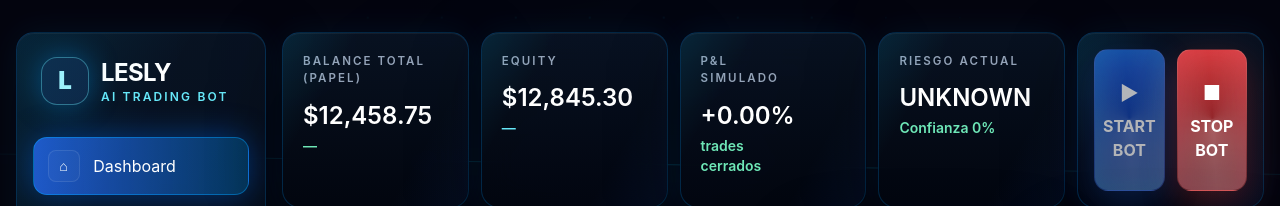
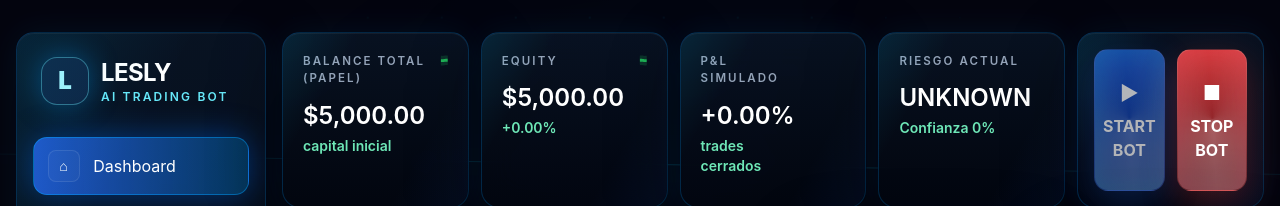
Before and after one commit to blyedehumme-cmd/BTC-bot, a Next.js app in the folder lesly-frontend/: page / in a window 1280 px wide. Shown: the top 206 px of the page. Built offline with nearby package versions, Linux system fonts and the light colour scheme; no server answers.

Commit message:
Use paper balance for dashboard equity

```diff
--- a/lesly-frontend/components/PremiumDashboard.tsx
+++ b/lesly-frontend/components/PremiumDashboard.tsx
@@ -28,6 +28,7 @@ const navItems = ['Dashboard', 'Señales', 'Operaciones', 'Backtesting', 'Riesgo
 const timeframes = ['5M', '15M', '1H', '4H', '1D'];
 const money = new Intl.NumberFormat('en-US', { style: 'currency', currency: 'USD', maximumFractionDigits: 2 });
 const number = new Intl.NumberFormat('en-US', { maximumFractionDigits: 2 });
+const paperStartingBalance = Number(process.env.NEXT_PUBLIC_PAPER_STARTING_BALANCE ?? 5000);
 
 type Candle = {
   open: number;
@@ -375,7 +376,10 @@ export default function PremiumDashboard() {
   const signal = activeSignal?.direction ?? live?.signal ?? 'WAIT';
   const confidence = activeSignal?.confidence_score ?? live?.confidence ?? aiStatus?.confidence ?? 0;
   const risk = activeSignal?.risk_level ?? aiStatus?.risk_level ?? 'Unknown';
-  const pnl = recentTrades.reduce((sum, trade) => sum + (trade.result_pct ?? 0), 0);
+  const cumulativePnlPct = performance?.equity_curve?.length
+    ? performance.equity_curve[performance.equity_curve.length - 1].equity
+    : recentTrades.reduce((sum, trade) => sum + (trade.result_pct ?? 0), 0);
+  const paperEquity = paperStartingBalance * (1 + cumulativePnlPct / 100);
   const spark = useMemo(() => makeCandles(price || 100, support, resistance).map((candle) => candle.close), [price, support, resistance]);
   const botActive = botControl?.active ?? true;
   const decisionSnapshot = useMemo(() => parseDecisionSnapshot(aiLogs), [aiLogs]);
@@ -403,9 +407,9 @@ export default function PremiumDashboard() {
           </header>
 
           <section className="grid gap-3 md:grid-cols-2 xl:grid-cols-5">
-            <MetricCard label="Balance total (papel)" value={formatMoney((performance?.total_trades ?? 0) * 100 + 12458.75)} sub={formatPct(live?.change_1h_pct)} values={spark} tone="green" />
-            <MetricCard label="Equity" value={formatMoney(12845.3 + pnl)} sub={formatPct(performance?.average_return)} values={spark.slice().reverse()} tone="cyan" />
-            <MetricCard label="P&L simulado" value={`${pnl >= 0 ? '+' : ''}${pnl.toFixed(2)}%`} sub="trades cerrados" values={recentTrades.map((trade, i) => (trade.result_pct ?? 0) + i + 8)} tone={pnl >= 0 ? 'green' : 'red'} />
+            <MetricCard label="Balance total (papel)" value={formatMoney(paperStartingBalance)} sub="capital inicial" values={spark} tone="green" />
+            <MetricCard label="Equity" value={formatMoney(paperEquity)} sub={formatPct(cumulativePnlPct)} values={spark.slice().reverse()} tone={cumulativePnlPct >= 0 ? 'green' : 'red'} />
+            <MetricCard label="P&L simulado" value={formatPct(cumulativePnlPct)} sub="trades cerrados" values={recentTrades.map((trade, i) => (trade.result_pct ?? 0) + i + 8)} tone={cumulativePnlPct >= 0 ? 'green' : 'red'} />
             <MetricCard label="Riesgo actual" value={String(risk).toUpperCase()} sub={`Confianza ${confidence}%`} values={[10, 14, 12, confidence || 20, 28, 34]} tone={String(risk).toLowerCase().includes('high') ? 'red' : 'green'} />
             <div className="space-y-2">
               <ControlButtons botActive={botActive} busy={botActionBusy} onStart={() => runBotAction('start')} onStop={() => runBotAction('stop')} />
```
Also changed, not shown: 1 other file (tests, documents, lock files or other folders).
